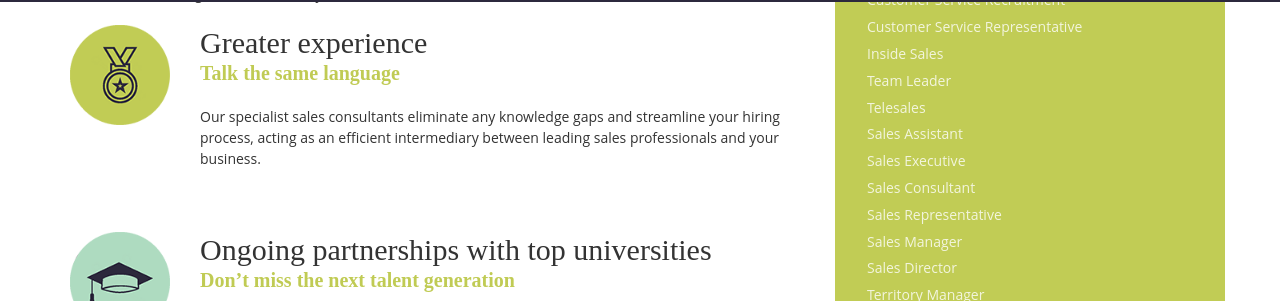
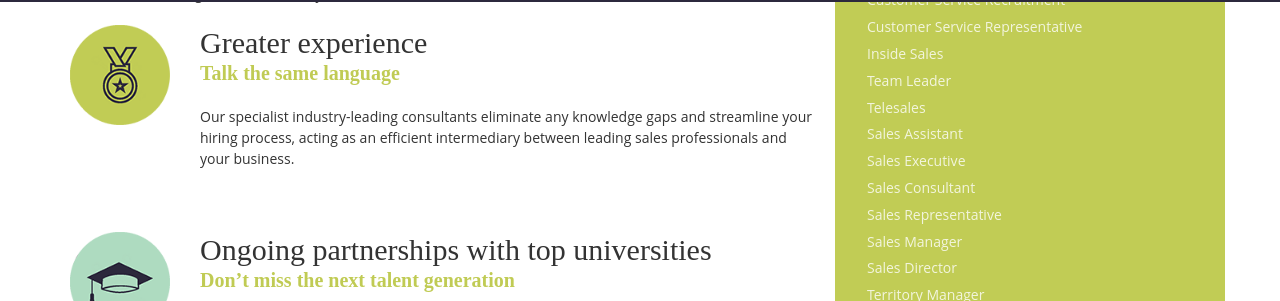
Before and after one commit to BrendanJohnson/4twenty-cms, a Jekyll site: the page built from why-us/index.html, in a window 1280 px wide. Shown: the part 153-454 px from the top of the page. Built offline with Jekyll 4.4.1, drawn with Linux system fonts in a browser that asks for light colours; a style sheet for code colours, icons or effects is not loaded.

Commit message:
Updated 'why-us/index.html' via CloudCannon

```diff
--- a/why-us/index.html
+++ b/why-us/index.html
@@ -13,155 +13,102 @@
 		</div><!--end of side-left-->
 
         <div class="editable" id="dynamic-content">
-
             <div class="dynamic-content-holder">
                 <h1>Hit Your Target</h1>
-				<p>
-					4Twenty Consulting has been custom-built from the ground up to answer the demand for top sales talent around Australia. When you recruit through 4Twenty, you can rest assured knowing you will end up with the right candidate for the right role. Here&rsquo;s why.</p>
+                <p>4Twenty Consulting has been custom-built from the ground up to answer the demand for top sales talent around Australia. When you recruit through 4Twenty, you can rest assured knowing you will end up with the right candidate for the right role. Here&rsquo;s why.</p>
                 <div class="row">
-					<div class="col-sm-2">
-						<img alt=" " src="/media/4twenty/images/medal.png"/></div>
+                    <div class="col-sm-2"><img alt=" " src="/media/4twenty/images/medal.png" /></div>
                     <div class="col-sm-10">
-						<h3>
-							Greater experience</h3>
-						<h4>
-							<strong>Talk the same language</strong></h4>
-						<p>
-							Our specialist sales consultants eliminate any knowledge gaps and streamline your hiring process, acting as an efficient intermediary between leading sales professionals and your business.</p>
-						<p>
-							&nbsp;</p>
+                        <h3>Greater experience</h3>
+                        <h4><strong>Talk the same language</strong></h4>
+                        <p>Our specialist industry-leading consultants eliminate any knowledge gaps and streamline your hiring process, acting as an efficient intermediary between leading sales professionals and your business.</p>
+                        <p>&nbsp;</p>
                     </div>
                 </div>
                 <div class="row">
-					<div class="col-sm-2">
-						<img alt=" " src="/media/4twenty/images/university.png"/></div>
+                    <div class="col-sm-2"><img alt=" " src="/media/4twenty/images/university.png" /></div>
                     <div class="col-sm-10">
-						<h3>
-							Ongoing partnerships with top universities</h3>
-						<h4>
-							<strong>Don&rsquo;t miss the next talent generation </strong></h4>
-						<p>
-							Work with the best training and education facilities in the country, allowing us to nurture new talent and provide access to enthusiastic and switched-on junior sales professionals.</p>
-						<p>
-							&nbsp;</p>
+                        <h3>Ongoing partnerships with top universities</h3>
+                        <h4><strong>Don&rsquo;t miss the next talent generation </strong></h4>
+                        <p>Work with the best training and education facilities in the country, allowing us to nurture new talent and provide access to enthusiastic and switched-on junior sales professionals.</p>
+                        <p>&nbsp;</p>
                     </div>
                 </div>
                 <div class="row">
-					<div class="col-sm-2">
-						<img alt=" " src="/media/4twenty/images/magnifying-glass-icon.png"/></div>
+                    <div class="col-sm-2"><img alt=" " src="/media/4twenty/images/magnifying-glass-icon.png" /></div>
                     <div class="col-sm-10">
-						<h3>
-							A rigorous screening process</h3>
-						<h4>
-							<strong>Have high expectations</strong></h4>
-						<p>
-							Make sure that we present you with the most capable and committed candidates available. Our screening process contains detailed phone and face-to-face interviews, followed by skill assessment tests and rigorous reference checking in order to validate past performance.</p>
-						<p>
-							&nbsp;</p>
+                        <h3>A rigorous screening process</h3>
+                        <h4><strong>Have high expectations</strong></h4>
+                        <p>Make sure that we present you with the most capable and committed candidates available. Our screening process contains detailed phone and face-to-face interviews, followed by skill assessment tests and rigorous reference checking in order to validate past performance.</p>
+                        <p>&nbsp;</p>
                     </div>
                 </div>
                 <div class="row">
-					<div class="col-sm-2">
-						<img alt=" " src="/media/4twenty/images/network-icon.png"/></div>
+                    <div class="col-sm-2"><img alt=" " src="/media/4twenty/images/network-icon.png" /></div>
                     <div class="col-sm-10">
-						<h3>
-							<strong>Grow Your Network</strong></h3>
-						<p>
-							We host quarterly seminars enabling us to constantly widen our job seeker referral network. In addition, we provide professional development through presenting experienced sales guest speakers. Join our Mailing list <a class="btn btn-info btn-lg" data-target="#myModal" data-toggle="modal" href="#" title="here"><strong>here</strong></a></p>
-						<p>
-							&nbsp;</p>
+                        <h3><strong>Grow Your Network</strong></h3>
+                        <p>We host quarterly seminars enabling us to constantly widen our job seeker referral network. In addition, we provide professional development through presenting experienced sales guest speakers. Join our Mailing list <a class="btn btn-info btn-lg" data-target="#myModal" data-toggle="modal" title="here" href="#"><strong>here</strong></a></p>
+                        <p>&nbsp;</p>
                     </div>
                 </div>
                 <div class="row">
-					<div class="col-sm-2">
-						<img alt=" " src="/media/4twenty/images/engagement-icon.png"/></div>
+                    <div class="col-sm-2"><img alt=" " src="/media/4twenty/images/engagement-icon.png" /></div>
                     <div class="col-sm-10">
-						<h3>
-							A focus on high employment engagement</h3>
-						<h4>
-							<strong>Think Long term</strong></h4>
-						<p>
-							We&rsquo;re here for the long run. We encourage our curated candidates to select the companies they want to work with, ensuring your new employees are motivated, inspired and ready to work towards your goals and objectives.</p>
-						<p>
-							&nbsp;</p>
+                        <h3>A focus on high employment engagement</h3>
+                        <h4><strong>Think Long term</strong></h4>
+                        <p>We&rsquo;re here for the long run. We encourage our curated candidates to select the companies they want to work with, ensuring your new employees are motivated, inspired and ready to work towards your goals and objectives.</p>
+                        <p>&nbsp;</p>
                     </div>
                 </div>
                 <div class="row">
-					<div class="col-sm-2">
-						<img alt=" " src="/media/4twenty/images/advertising-icon.png"/></div>
+                    <div class="col-sm-2"><img alt=" " src="/media/4twenty/images/advertising-icon.png" /></div>
                     <div class="col-sm-10">
-						<h3>
-							Tailored advertising to tap into the market</h3>
-						<h4>
-							<strong>Take your job advert to the next level</strong></h4>
-						<p>
-							With the help of our advanced marketing techniques, we tailor all job searches to accurately capture the target market you are looking for.</p>
-						<p>
-							&nbsp;</p>
+                        <h3>Tailored advertising to tap into the market</h3>
+                        <h4><strong>Take your job advert to the next level</strong></h4>
+                        <p>With the help of our advanced marketing techniques, we tailor all job searches to accurately capture the target market you are looking for.</p>
+                        <p>&nbsp;</p>
                     </div>
                 </div>
-				<p>
-					Our recruitment consultants are specialised and qualified in sales. They talk the talk and walk the walk, understanding all your wants and needs. Our roles vary across a range of experience levels, within all industries, for the following roles:</p>
+                <p>Our recruitment consultants are specialised and qualified in sales. They talk the talk and walk the walk, understanding all your wants and needs. Our roles vary across a range of experience levels, within all industries, for the following roles:</p>
                 <div class="row listing">
                     <div class="col-xs-6">
                         <ul>
-							<li>
-								<a href="/account-executive" title="Account Executive">Account Executive</a></li>
-							<li>
-								<a href="/account-manager" title="Account Manager">Account Manager</a></li>
-							<li>
-								<a href="/business-development-manager" title="Business Development Manager">Business Development Manager</a></li>
-							<li>
-								<a href="/customer-service-representative" title="Customer Service Representative">Customer Service Representative</a></li>
-							<li>
-								<a href="/customer-service-recruitment" title="Customer Service Jobs">Customer Service Jobs</a></li>
-							<li>
-								<a href="/inside-sales" title="Inside Sales">Inside Sales</a></li>
-							<li>
-								<a href="/team-leader" title="Team Leader">Team Leader</a></li>
-							<li>
-								<a href="/telesales" title="Telesales">Telesales</a></li>
+                            <li><a title="Account Executive" href="/account-executive">Account Executive</a></li>
+                            <li><a title="Account Manager" href="/account-manager">Account Manager</a></li>
+                            <li><a title="Business Development Manager" href="/business-development-manager">Business Development Manager</a></li>
+                            <li><a title="Customer Service Representative" href="/customer-service-representative">Customer Service Representative</a></li>
+                            <li><a title="Customer Service Jobs" href="/customer-service-recruitment">Customer Service Jobs</a></li>
+                            <li><a title="Inside Sales" href="/inside-sales">Inside Sales</a></li>
+                            <li><a title="Team Leader" href="/team-leader">Team Leader</a></li>
+                            <li><a title="Telesales" href="/telesales">Telesales</a></li>
                         </ul>
                     </div>
                     <div class="col-xs-6">
                         <ul>
-							<li>
-								<a href="/sales-assistant" title="Sales Assistant">Sales Assistant</a></li>
-							<li>
-								<a href="/sales-executive" title="Sales Executive">Sales Executive</a></li>
-							<li>
-								<a href="/sales-consultant" title="Sales Consultant">Sales Consultant</a></li>
-							<li>
-								<a href="/sales-representative" title="Sales Representative">Sales Representative</a></li>
-							<li>
-								<a href="/sales-manager" title="Sales Manager">Sales Manager</a></li>
-							<li>
-								<a href="/sales-director" title="Sales Director">Sales Director</a></li>
-							<li>
-								<a href="/territory-manager" title="Territory Manager">Territory Manager</a></li>
+                            <li><a title="Sales Assistant" href="/sales-assistant">Sales Assistant</a></li>
+                            <li><a title="Sales Executive" href="/sales-executive">Sales Executive</a></li>
+                            <li><a title="Sales Consultant" href="/sales-consultant">Sales Consultant</a></li>
+                            <li><a title="Sales Representative" href="/sales-representative">Sales Representative</a></li>
+                            <li><a title="Sales Manager" href="/sales-manager">Sales Manager</a></li>
+                            <li><a title="Sales Director" href="/sales-director">Sales Director</a></li>
+                            <li><a title="Territory Manager" href="/territory-manager">Territory Manager</a></li>
                         </ul>
                     </div>
                 </div>
-				<p>
-					&nbsp;</p>
+                <p>&nbsp;</p>
                 <div class="modal fade" id="myModal" role="dialog">
                     <div class="modal-dialog">
-						<!-- Modal content-->
+                        <!--base32-416pyt31dgg66vveehjpwx0-base32-->
                         <div class="modal-content">
-							<div class="modal-header">
-								<button class="close" data-dismiss="modal" type="button">&times;</button>
-								<h4 class="modal-title">
-									Join our Mailing list</h4>
+                            <div class="modal-header"><button class="close" data-dismiss="modal" type="button">&times;</button>
+                                <h4 class="modal-title">Join our Mailing list</h4>
                             </div>
-							<div class="modal-body">
-								<iframe height="380" id="fb_iframe" src="//f.jxt.com.au/FORMS/4twenty/why-us_exported/why-us.php">Your browser does not support iframes.</iframe></div>
-							<div class="modal-footer">
-								<button class="btn btn-default" data-dismiss="modal" type="button">Close</button></div>
+                            <div class="modal-body"><iframe height="380" id="fb_iframe" src="//f.jxt.com.au/FORMS/4twenty/why-us_exported/why-us.php">Your browser does not support iframes.</iframe></div>
+                            <div class="modal-footer"><button class="btn btn-default" data-dismiss="modal" type="button">Close</button></div>
+                        </div>
+                    </div>
                 </div>
             </div>
         </div>
 
     </div>
-        </div>
-
-    </div>
```
Lines whose indentation alone changed are shown as unchanged.
